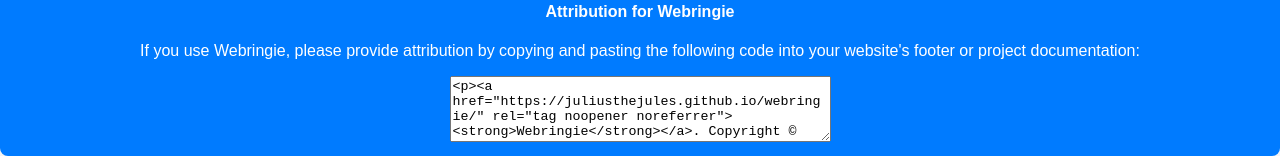
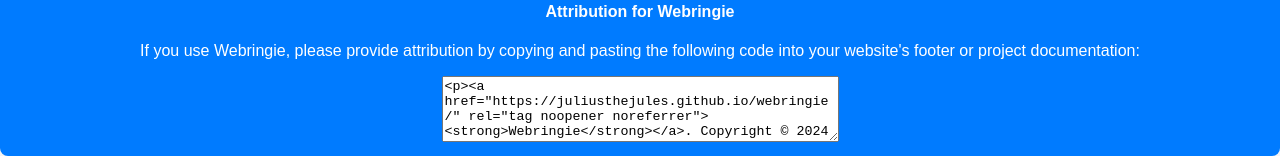
Before and after one commit to juliusthejules/webringie, a plain HTML site: page index.html in a window 1280 px wide. Shown: the part 1136-1292 px from the top of the page. Drawn offline with Linux system fonts and the light colour scheme.

Commit message:
Update index.html

```diff
--- a/index.html
+++ b/index.html
@@ -74,7 +74,7 @@
         <div align="center">
         <h4>Attribution for Webringie</h4>
 <p>If you use Webringie, please provide attribution by copying and pasting the following code into your website's footer or project documentation:</p>
-<textarea rows="4" cols="45" readonly>
+<textarea rows="4" cols="47" readonly>
 <p><a href="https://juliusthejules.github.io/webringie/" rel="tag noopener noreferrer"><strong>Webringie</strong></a>. Copyright &copy; 2024 <a href="https://gravatar.com/webringie" rel="me noopener noreferrer"><strong>Joseph D. Smith</strong></a>. Licensed under <a href="https://www.apache.org/licenses/LICENSE-2.0" target="_blank" rel="license noopener noreferrer"><strong>Apache 2.0 License</strong></a>.</p>
 </textarea>
        </div>
```
